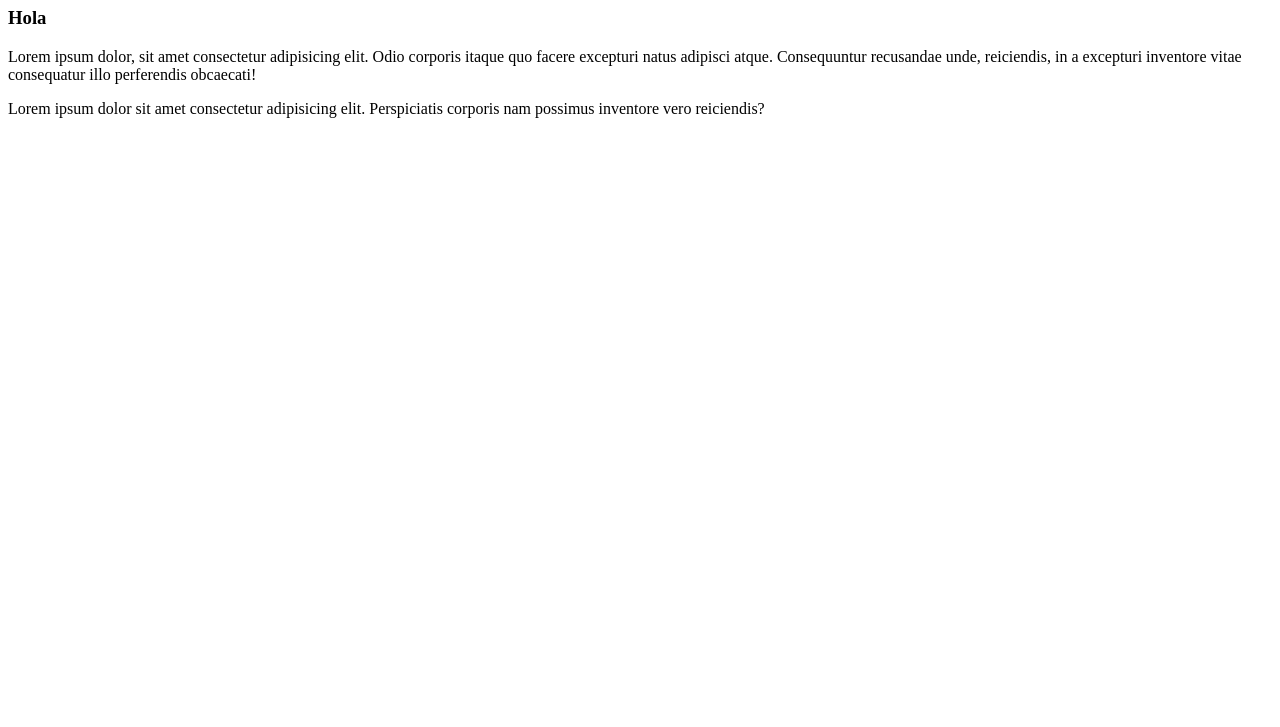
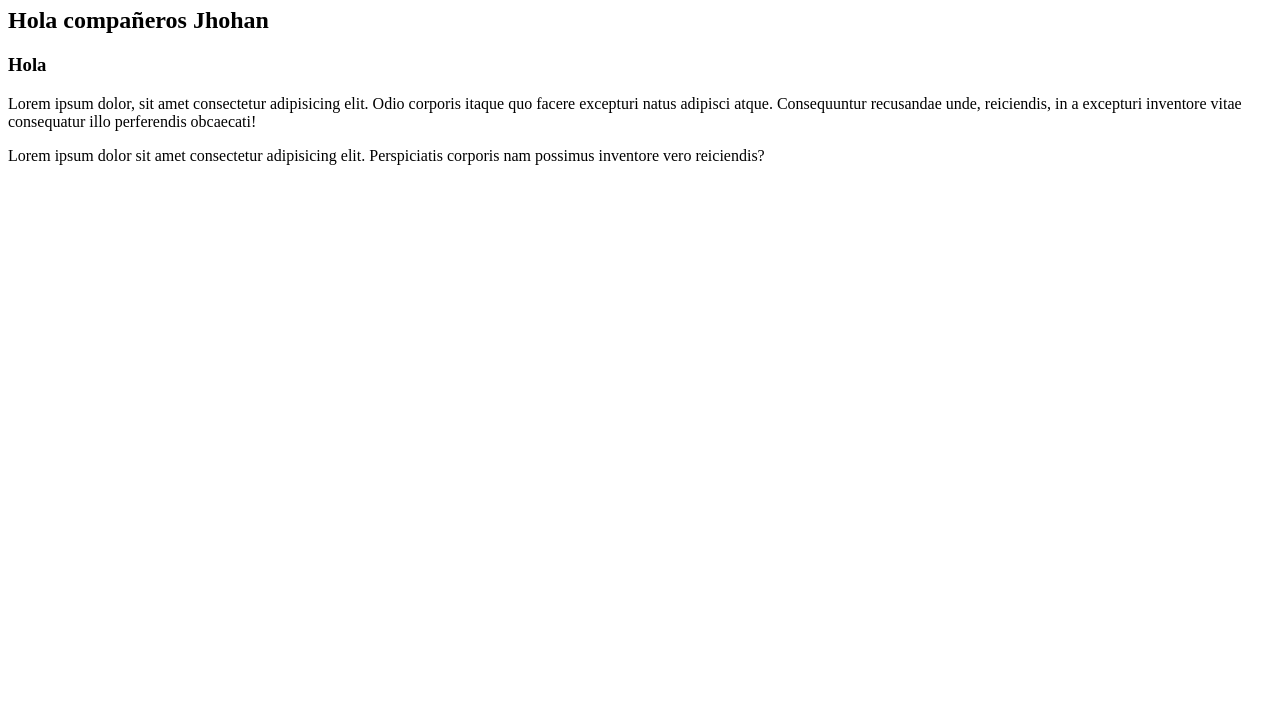
Before and after one commit to laucadi/PruebaRamas, a plain HTML site: page index.html in a window 1280 px wide. Shown: the part 73-800 px from the top of the page. Drawn offline with Linux system fonts and the light colour scheme.

Commit message:
modifando h2 saludo

```diff
--- a/index.html
+++ b/index.html
@@ -11,6 +11,7 @@
 <body>
 
     <h1>Prueba Ramas</h1>
+    <h2>Hola compañeros Jhohan</h2>
     <h3>Hola</h3>
     <p>Lorem ipsum dolor, sit amet consectetur adipisicing elit. Odio corporis itaque quo facere excepturi natus
         adipisci atque. Consequuntur recusandae unde, reiciendis, in a excepturi inventore vitae consequatur illo
```
